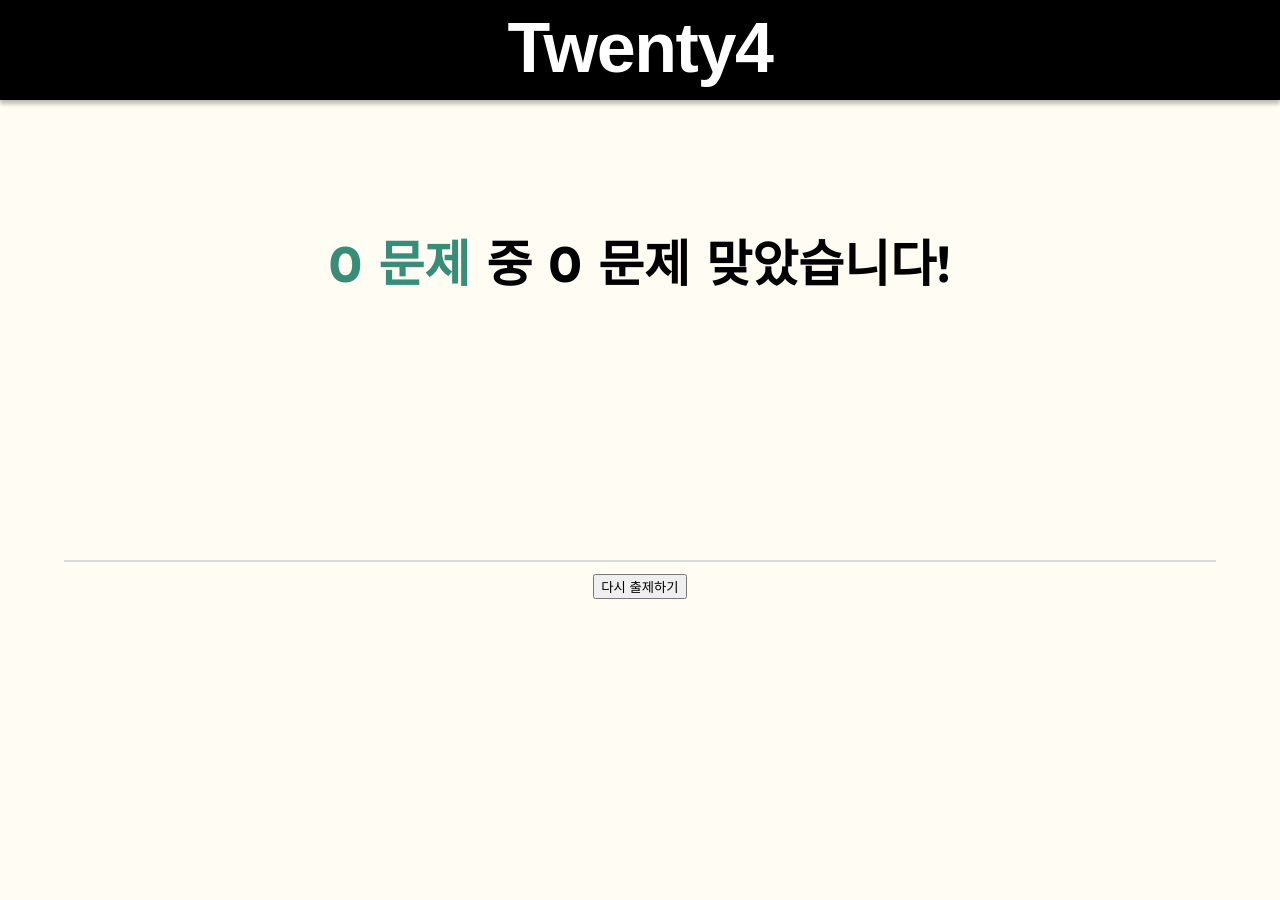
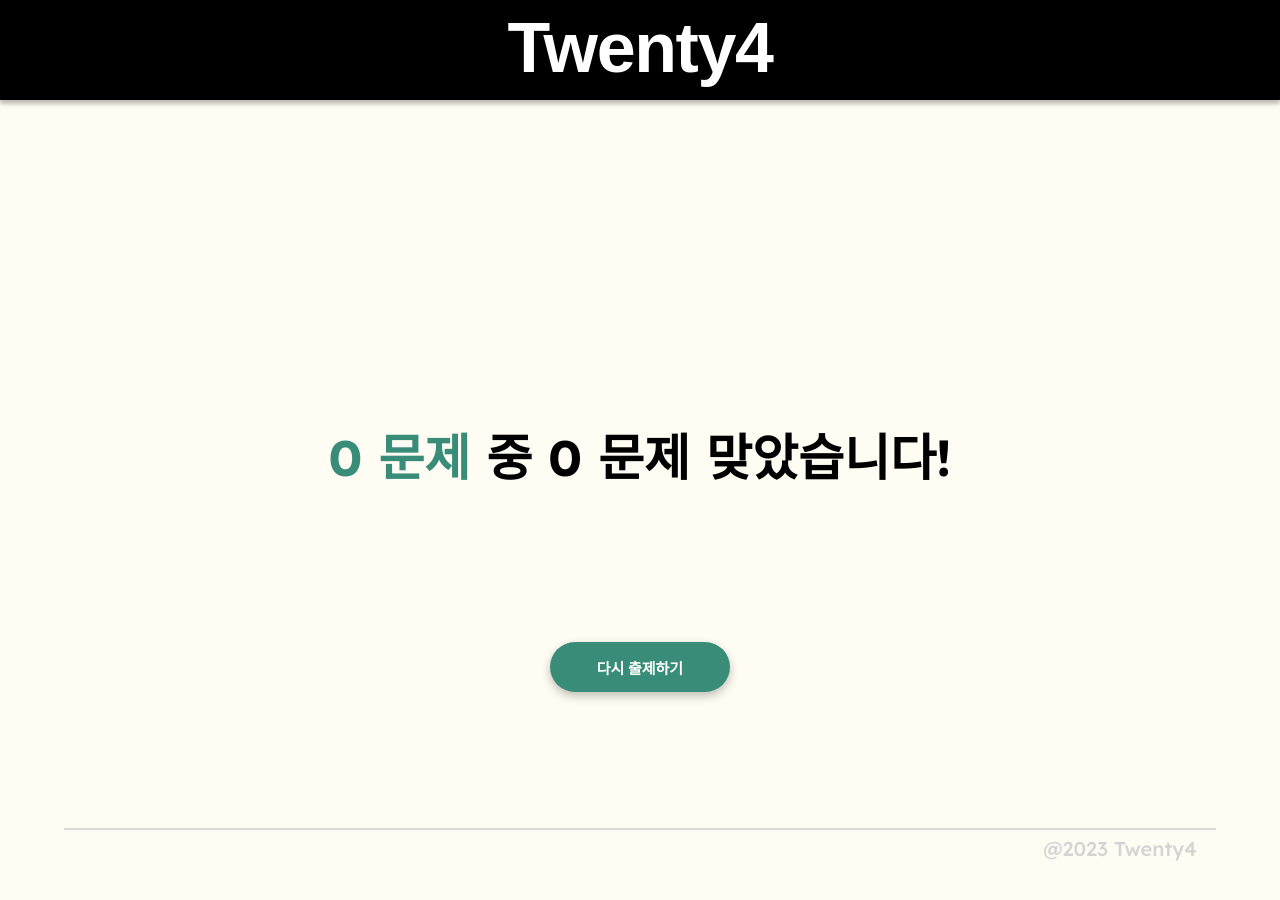
Before and after one commit to CSID-DGU/2023-1-CECD3-24-5, a React (Create React App) app in the folder front/: page /QuizPage in a window 1280 px wide. Both pictures are taken after a click on the button "정답 확인하기". Shown: the top 900 px of the page. Before the commit the page ends 800 px from the top, so only its background shows below. Built offline with nearby package versions, Linux system fonts and the light colour scheme.

Commit message:
fix: bottom 컴포넌트 등의 css 수정, 빌드 파일에 반영 (#42)

```diff
--- a/front/src/App.css
+++ b/front/src/App.css
@@ -3,3 +3,11 @@
   align-items: center;
   justify-content: center;
 }
+
+#wrapper {
+  min-height: calc(100vh - 20px);
+  position: relative;
+  display: flex;
+  align-items: center;
+  justify-content: center;
+}
--- a/front/src/App.js
+++ b/front/src/App.js
@@ -1,7 +1,6 @@
 import React from 'react';
-import { Routes, Route } from 'react-router-dom';
+import { Routes, Route} from 'react-router-dom';
 
-import Header from './components/Header';
 import EnterPage from './pages/EnterPage';
 import InputPage from './pages/InputPage';
 import QuizPage from './pages/QuizPage';
@@ -10,7 +9,6 @@ import './App.css';
 function App() {
     return (
         <>
-        <Header />
           <Routes>
             <Route path="/" element={<EnterPage />} />
             <Route path="/InputPage" element={<InputPage />} />
--- a/front/src/index.css
+++ b/front/src/index.css
@@ -1,5 +1,14 @@
-body {
+html, body {
     font-family:'Lexend', sans-serif;
     background-color: #FFFCF3;
     margin: 0;
+    padding: 0;
+    height: 100%;
+    top: 0;
 }
+
+#root {
+    margin: 0;
+    padding: 0;
+    height: 100%;
+}
--- a/front/src/index.js
+++ b/front/src/index.js
@@ -4,9 +4,16 @@ import { BrowserRouter } from 'react-router-dom';
 import App from "./App";
 import './index.css';
 
+import Header from './components/Header';
+import Bottom from './components/Bottom';
+
 ReactDOM.render(
   <BrowserRouter>
-    <App />
+      <div id="wrapper">
+        <Header />
+        <App />
+        <Bottom />
+      </div>
     </BrowserRouter>,
   document.getElementById("root"),
 );
--- a/front/src/pages/EnterPage.js
+++ b/front/src/pages/EnterPage.js
@@ -2,7 +2,6 @@ import React from "react";
 import { useNavigate } from 'react-router-dom';
 import '../styles/EnterPage.css';
 import {Button} from 'antd';
-import Bottom from '../components/Bottom'
 
 function EnterPage() {
     const navigate = useNavigate(); //hook은 함수 컴포넌트의 최상위 레벨에서 호출되어야 함.
@@ -19,7 +18,6 @@ function EnterPage() {
                 <Button type="primary" className='EnterButton' onClick={handleStart}>Start</Button>
                 {/* <button className='EnterButton' onClick={handleStart}>Start</button> */}
             </div>
-            <Bottom />
         </div>
     );
 }
--- a/front/src/pages/InputPage.js
+++ b/front/src/pages/InputPage.js
@@ -3,8 +3,6 @@ import {useNavigate} from 'react-router-dom';
 
 import '../styles/InputPage.css';
 import { Button, Select } from 'antd';
-
-import Bottom from '../components/Bottom'
 
 import axios from 'axios';
 
@@ -52,7 +50,7 @@ function DropAndSubmit() {
 
     return (
         <>
-            <Select defaultValue={selectNum} onChange={handleSelect} style={{width : 120}} listHeight={200}>
+            <Select defaultValue={selectNum} onChange={handleSelect} style={{width : 120}} listHeight={150}>
                 {Array.from ({length:30}, (_, i) => i + 1).map((num) => (
                     <Option key={num} value={num}> {num} </Option>
                 ))}
@@ -78,7 +76,6 @@ function InputPage() {
                     <DropAndSubmit/>
                 </div>
             </div>
-            <Bottom />
         </div>
     );
 }
--- a/front/src/pages/QuizPage.js
+++ b/front/src/pages/QuizPage.js
@@ -1,13 +1,12 @@
 import React from "react";
 import { useNavigate, useLocation } from 'react-router-dom';
 import '../styles/QuizPage.css';
-// import BinaryTree from '../components/BinaryTree.jsx';
 import tree1 from '../resources/tree1.png';
 import tree2 from '../resources/tree2.png';
 
 import useLocalStorage from '../hooks/useLocalStorage';
 
-import { Radio } from 'antd';
+import { Button, Radio } from 'antd';
 
 function ShowQuiz() {
     //InputPage로 다시 이동하기 위함
@@ -68,8 +67,6 @@ function ShowQuiz() {
     //사용자가 답을 체크한 후, 상태를 localStorage에 저장 -> 새로고침 해도 checkedAnswer == true인 상태를 로드
     const [checkedAnswer, setCheckedAnswer] = useLocalStorage('checkedAnswer', false);
 
-    // const values = [-4, -1, -3, 0, 4, -2, 3, 2, 1];
-
 
     const handleSelect = (quizId, optionIndex) => {
         setSelectOpt(prevState => ({ ...prevState, [quizId] : optionIndex}));
@@ -115,11 +112,10 @@ function ShowQuiz() {
                 {quizData.map((quiz) => (
                     <div className= "quizContainer" key={quiz.number}>
                         <h3 className="problemText" style={wrongAnswers[quiz.number] ? {color: 'red'} : {}}>{quiz.number}. {quiz.problem}</h3>
-                        {/* {quiz.number === 2 && <BinaryTree values={values} />} */}
+                        {quiz.type === 1 && <img className="treeImage1" src={tree1} alt="atog"/>}
+                        {quiz.type === 2 && <img className="treeImage2" src={tree2} alt="atoi"/>}
                         {quiz.select.map((option, index) => (
-                            // <div className="selectBox">
                                 <label key={index} className="quizOption" style={wrongAnswers[quiz.number] && index === quiz.answer ? {color: 'red'} : {}}>
-                                    {/* {quiz.number === 2 && <BinaryTree values={values} />} */}
                                     <Radio
                                         name={`quiz-${quiz.number}`}
                                         value={index}
@@ -133,16 +129,15 @@ function ShowQuiz() {
                                     />
                                     {option}
                                 </label>
-                            // </div>
                         ))}
                     </div>
                 ))}
             </div>
-            <div className="answerBtnBox">
+            <div>
                 {checkedAnswer ? ( //사용자가 정답 확인하기 버튼을 누르면 -> 다시 출제하기 버튼 보이기
-                    <button onClick={handleRestart}>다시 출제하기</button>
+                    <Button type="primary" className="answerBtn" onClick={handleRestart}>다시 출제하기</Button>
                 ) : (
-                    <button onClick={handleAnswer}>정답 확인하기</button>
+                    <Button type="primary" className="answerBtn" onClick={handleAnswer}>정답 확인하기</Button>
                 )}
             </div>
         </div>
--- a/front/src/styles/Bottom.css
+++ b/front/src/styles/Bottom.css
@@ -2,17 +2,15 @@
     width: 90%;
     height: 50px;
     flex-shrink: 0;
-    margin-top: 8%;
 
     justify-content: center;
     align-items: center;
-    margin-left: auto;
-    margin-right: auto;
 
     border-top: 2px solid #D9D9D9;
     background: var(--Background, #FFFCF3);
 
-    display: flex;
+    position: absolute;
+    bottom: 0;
 }
 
 .BottomContent {
--- a/front/src/styles/EnterPage.css
+++ b/front/src/styles/EnterPage.css
@@ -1,10 +1,13 @@
 .Enter {
   background-color: #FFFCF3;
   color: #000;
+  height: auto;
+  min-height: 100%;
+  padding-bottom: 70px;
 }
 
 .EnterContentBox {
-  margin-top: 228px;
+  /* margin-top: 20vh; */
 }
 
 .EnterTitle {
--- a/front/src/styles/InputPage.css
+++ b/front/src/styles/InputPage.css
@@ -21,7 +21,6 @@
 
 .InputElement {
     white-space: pre-wrap;
-
     display: flex;
     padding: 60px 40px;
     justify-content: center;
@@ -44,7 +43,7 @@
 
 .InputContent {
     display: flex;
-    width: 150px;
+    width: auto;
     height: 47px;
     flex-direction: column;
     justify-content: center;
@@ -67,6 +66,7 @@
     display: flex;
     justify-content: center;
     align-items: center;
+    margin-left: 1vw;
 
     width: 150px;
     height: 50px;
--- a/front/src/styles/QuizPage.css
+++ b/front/src/styles/QuizPage.css
@@ -10,45 +10,49 @@
 }
 
 .answerText {
-    margin-top: 10%;
+    margin-top: 250px;
+    margin-bottom: 0;
     text-align: center;
     justify-content: center;
     font-size: 50px;
 }
 
 .quizBox {
-    margin-top: 5%;
-    margin-bottom: 5%;
-
+    margin-top: 7rem;
     display: flex;
     flex-wrap: wrap;
     flex-direction: column;
     justify-content: center;
     align-items: flex-start;
-/*
-    margin-left: 30%;
-    margin-right: 30%; */
-
 }
 
 .quizContainer {
     /* 퀴즈 박스 수정할때 이거 참고하기 */
-    height: 600px;
+    height: auto;
     display: flex;
     flex-wrap: wrap;
     flex-direction: column;
     justify-content: center;
+    margin: 2rem;
 }
-
-/* .selectBox{
-    height: 50px;
-    background-color: #398D78;
-    margin-top: 10%
-} */
 
 .problemText {
     margin-left:3%;
     margin-right:3%;
+}
+
+.treeImage1{
+    margin-left:18vw;
+    margin-right:3%;
+    width: 20vw;
+    height: 15vw;
+}
+
+.treeImage2{
+    margin-left:18vw;
+    margin-right:3%;
+    width: 20vw;
+    height: 20vw;
 }
 
 .quizOption {
@@ -58,7 +62,7 @@
     border-radius: 3px;
     border: 1px solid #D9D9D9;
     height: 50px;
-    width: 80%;
+    width: 50vw;
 
     display: flex;
     align-items: center;
@@ -74,20 +78,30 @@
     border: 1px solid #398D78 !important;
 }
 
-.answerBtnBox {
-    width: 90%;
+.answerBtn {
+    width: 180px;
     height: 50px;
     flex-shrink: 0;
-    margin-top: 8%;
 
     justify-content: center;
     align-items: center;
     margin-left: auto;
     margin-right: auto;
+    margin-top: 5vh;
+    margin-bottom: 15vh;
 
-    border-top: 2px solid #D9D9D9;
-    background: var(--Background, #FFFCF3);
+    border:none;
+    border-radius: 30px;
+    background: var(--Highlight, #398D78);
+    box-shadow: 0px 4px 10px 0px rgba(0, 0, 0, 0.25);
 
     display: flex;
+    font-size: 15px;
+    font-weight: 700;
+
 
 }
+
+.answerBtn:hover {
+    background-color: #48b89cc1 !important;
+}
```
Also changed, not shown: 13 other files (tests, documents, lock files or other folders). Lines whose indentation alone changed are shown as unchanged.
